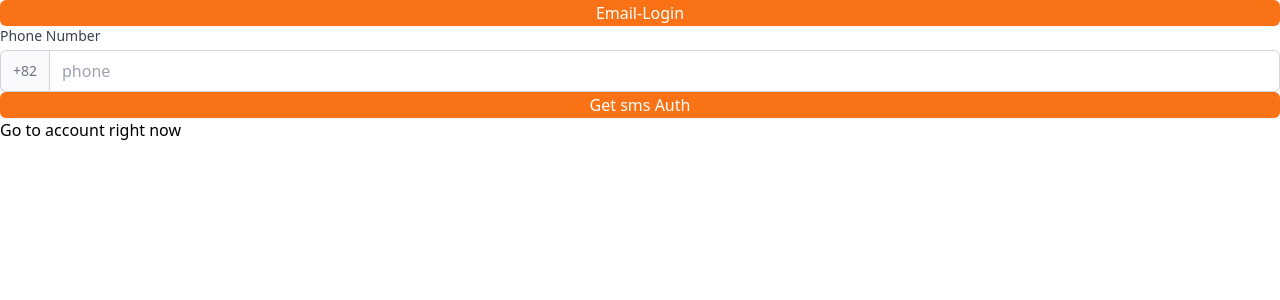
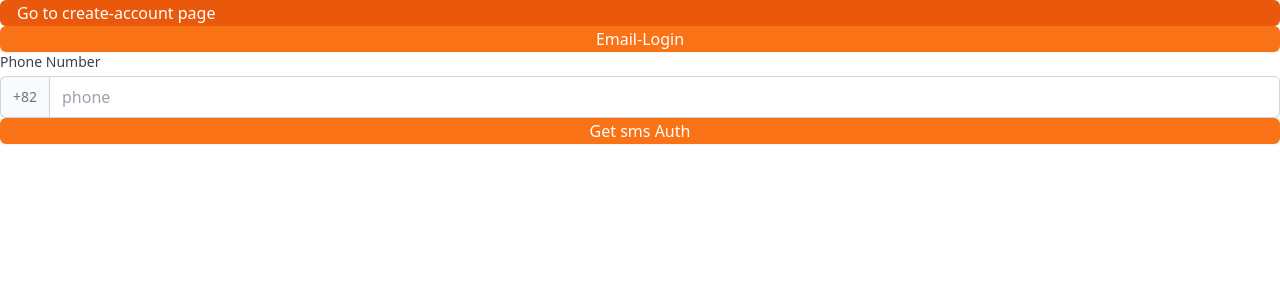
Before and after one commit to hyeonheebee/NomadCoders_TIL, a Next.js app: page /log-in in a window 1280 px wide. Shown: the top 300 px of the page. Built offline with nearby package versions, Linux system fonts and the light colour scheme.

Commit message:
add navigator

```diff
--- /dev/null
+++ b/components/navigator.tsx
@@ -0,0 +1,17 @@
+import Link from "next/link";
+interface NavProps {
+  url?: string;
+  urlText?: string;
+  [key: string]: any;
+}
+export default function Navigator({ url, urlText, onClickfn }: NavProps) {
+  return (
+    <nav
+      className="w-full bg-orange-600 text-white cursor-pointer px-4 border border-transparent rounded-md shadow-sm font-medium flex justify-between
+    "
+    >
+      {url ? <Link href={url}>{urlText}</Link> : null}
+      {onClickfn ? <button onClick={onClickfn}>Logout</button> : null}
+    </nav>
+  );
+}
--- a/pages/index.tsx
+++ b/pages/index.tsx
@@ -1,4 +1,3 @@
-import Link from "next/link";
 import { useRouter } from "next/router";
 import React, { useEffect, useState } from "react";
 import { useForm } from "react-hook-form";
@@ -6,6 +5,7 @@ import { useForm } from "react-hook-form";
 import Button from "../components/button";
 import Input from "../components/input";
 import List from "../components/list";
+import Navigator from "../components/navigator";
 
 import useFetching from "../lib/client/useFetching";
 import useTweetList from "../lib/client/useTweetList";
@@ -43,6 +43,7 @@ export default function App() {
   };
   return (
     <div>
+      <Navigator onClickfn={onLogoutClick} />
       home~
       {mainState.fetchData?.user ? (
         <>
@@ -73,7 +74,6 @@ export default function App() {
           ))}
         </div>
       ) : null}
-      <button onClick={onLogoutClick}>logout</button>
     </div>
   );
 }
--- a/pages/log-in.tsx
+++ b/pages/log-in.tsx
@@ -4,6 +4,7 @@ import React, { useEffect, useState } from "react";
 import { useForm } from "react-hook-form";
 import Button from "../components/button";
 import Input from "../components/input";
+import Navigator from "../components/navigator";
 import useAuth from "../lib/client/useAuth";
 import useFetching from "../lib/client/useFetching";
 
@@ -53,6 +54,7 @@ export default function App() {
 
   return (
     <div>
+      <Navigator url="/create-account" urlText="Go to create-account page" />
       <Button
         text={method === "email" ? "Phone-Login" : "Email-Login"}
         onClick={method === "email" ? onPhoneClick : onEmailClick}
@@ -90,7 +92,6 @@ export default function App() {
           text={method === "email" ? "Get login link " : "Get sms Auth"}
         ></Button>
       </form>
-      <Link href="/create-account">Go to account right now</Link>
     </div>
   );
 }
--- a/pages/tweet/[id].tsx
+++ b/pages/tweet/[id].tsx
@@ -1,5 +1,6 @@
 import Link from "next/link";
 import React from "react";
+import Navigator from "../../components/navigator";
 
 import SingleList from "../../components/singleList";
 
@@ -18,6 +19,7 @@ export default function tweet() {
   console.log(data);
   return (
     <div>
+      <Navigator url="/" urlText="Home|Tweets" />
       hi tweet~
       {data?.singleTweet ? (
         <div>
```
